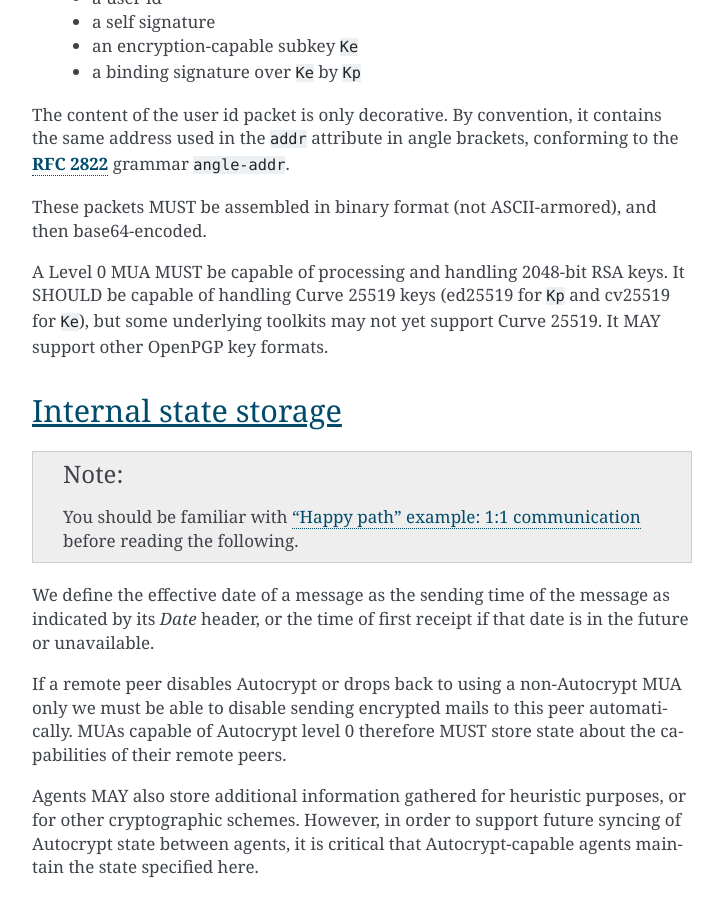
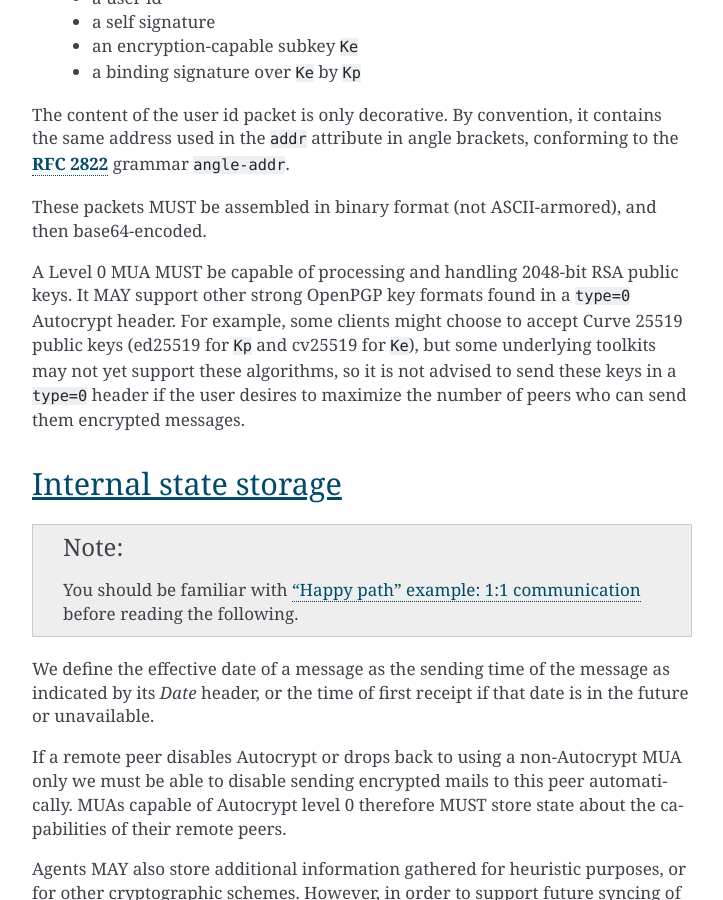
Before and after one commit to autocrypt/autocrypt, a Sphinx documentation site: the page built from doc/level0.rst, in a window 1280 px wide and 900 px high, scrolled down 8633 px. Shown: the whole window, without its empty margins (388-1111 px from the left). Built offline with Sphinx 7.4.7, drawn with Linux system fonts in a browser that asks for light colours.

Commit message:
Clarify requirements language around type=0 keys
Closes #82

When generating keys:
  * we want to say "MUST" generate rsa2048 for v0.

When looking at public keys from a peer:
  * we want to say "MUST" accept rsa2048 and "MAY" accept
    other OpenPGP keys.

this was pretty much already present, i just weakened the SHOULD a
little bit on curve25519.

```diff
--- a/doc/level0.rst
+++ b/doc/level0.rst
@@ -396,9 +396,13 @@ These packets MUST be assembled in binary format (not ASCII-armored),
 and then base64-encoded.
 
 A Level 0 MUA MUST be capable of processing and handling 2048-bit RSA
-keys.  It SHOULD be capable of handling Curve 25519 keys (ed25519 for
-``Kp`` and cv25519 for ``Ke``), but some underlying toolkits may not
-yet support Curve 25519.  It MAY support other OpenPGP key formats.
+public keys.  It MAY support other strong OpenPGP key formats found in
+a ``type=0`` Autocrypt header.  For example, some clients might choose
+to accept Curve 25519 public keys (ed25519 for ``Kp`` and cv25519 for
+``Ke``), but some underlying toolkits may not yet support these
+algorithms, so it is not advised to send these keys in a ``type=0``
+header if the user desires to maximize the number of peers who can
+send them encrypted messages.
 
 
 Internal state storage
```
